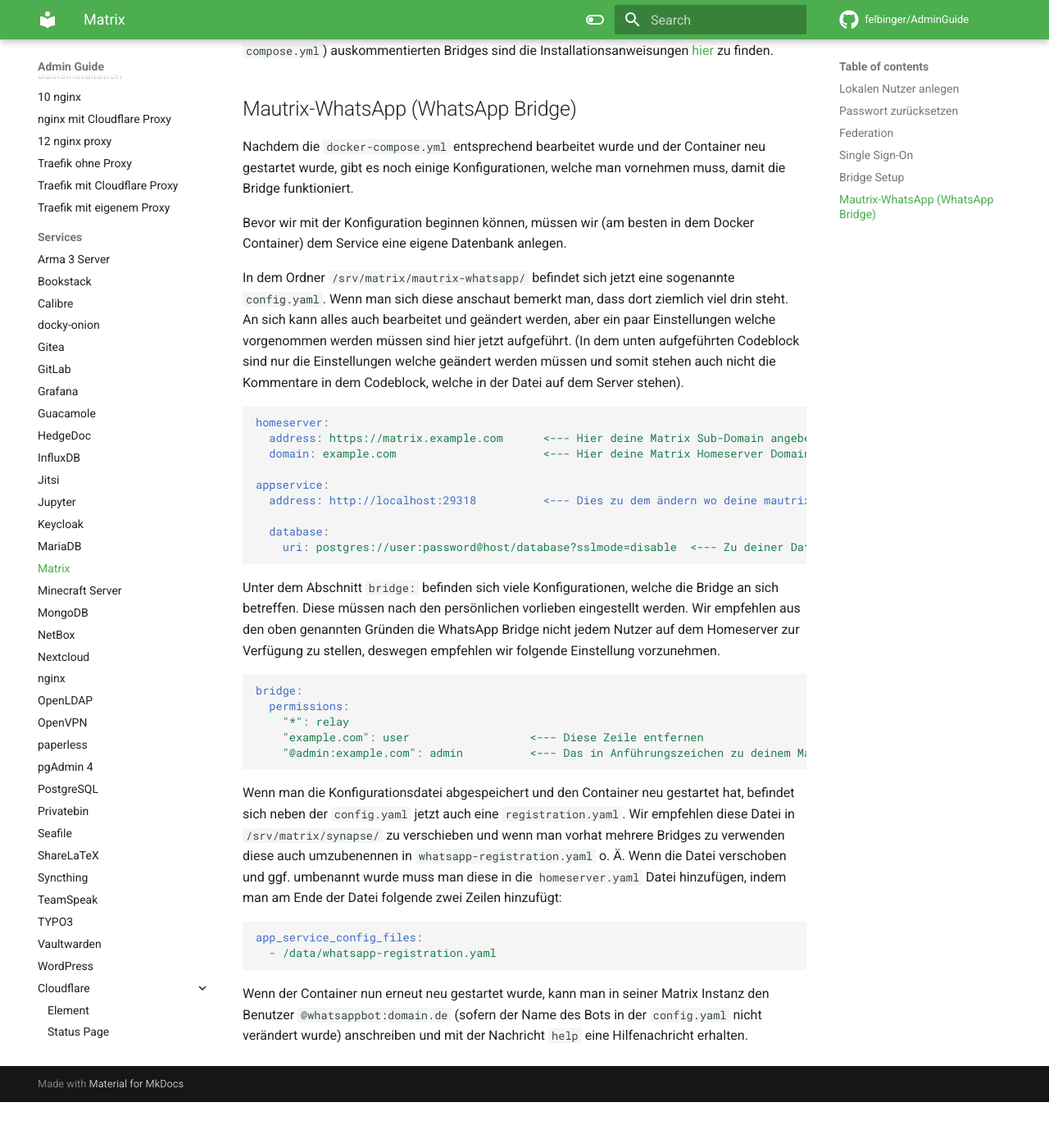
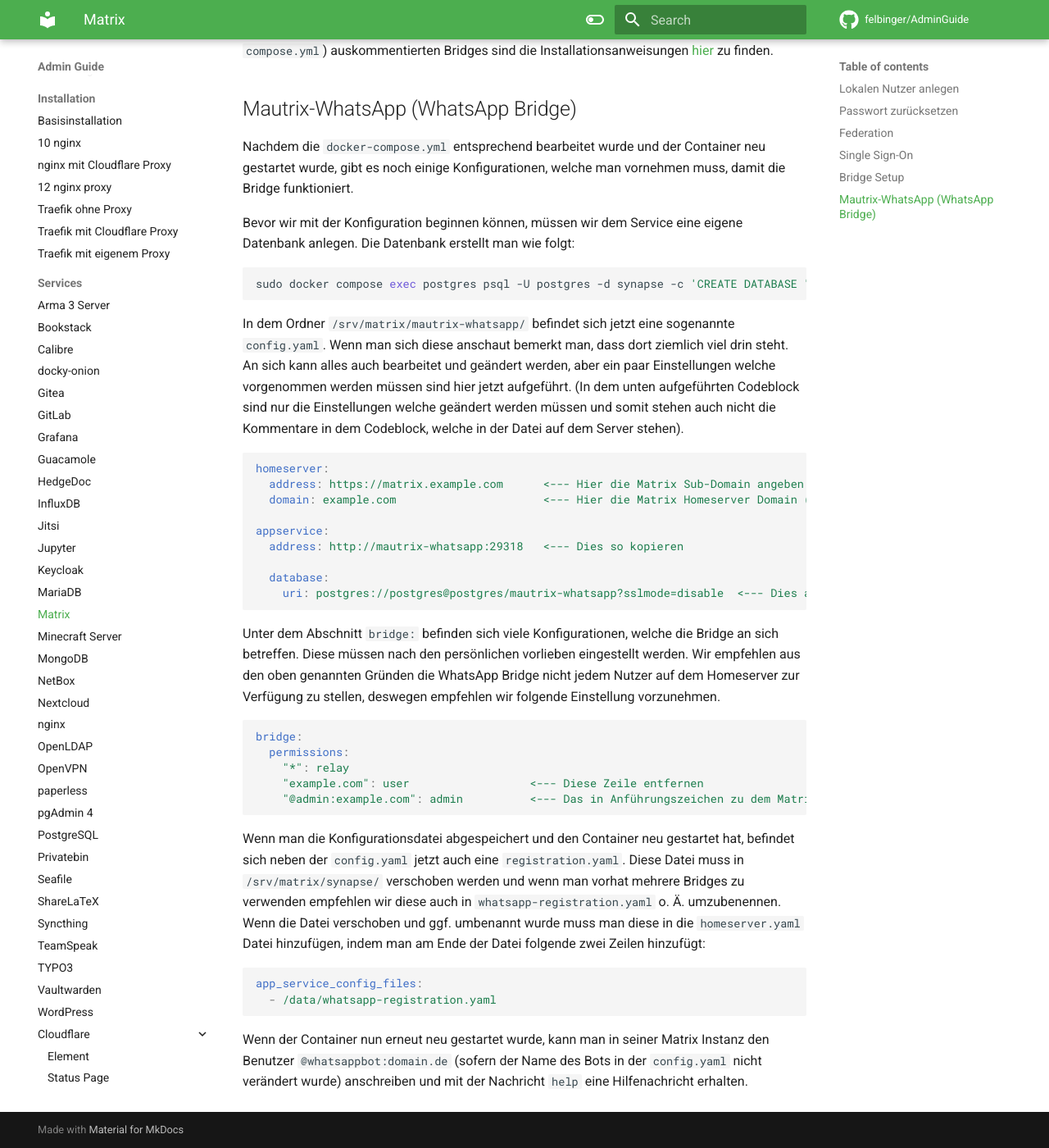
Before and after one commit to felbinger/AdminGuide, an MkDocs documentation site: the page built from docs/services/matrix.md, in a window 1280 px wide and 1400 px high, scrolled down 5954 px. Shown: the whole window at 82% size. Built offline with MkDocs 1.6.1 and Material for MkDocs 9.7.7, drawn with Linux system fonts in a browser that asks for light colours; comment, search, counter and statistics services are not loaded; before the commit the page ends 7298 px from its top, so only the background shows below that.

Commit message:
improved language

````diff
--- a/docs/services/matrix.md
+++ b/docs/services/matrix.md
@@ -307,10 +307,13 @@ die oben (`docker-compose.yml`) auskommentierten Bridges sind die Installationsa
 Nachdem die `docker-compose.yml` entsprechend bearbeitet wurde und der Container neu gestartet wurde, gibt es noch
 einige Konfigurationen, welche man vornehmen muss, damit die Bridge funktioniert.
 
-Bevor wir mit der Konfiguration beginnen können, müssen wir (am besten in dem Docker Container) dem Service eine eigene
+Bevor wir mit der Konfiguration beginnen können, müssen wir dem Service eine eigene
 Datenbank anlegen.
+Die Datenbank erstellt man wie folgt:
 
-[//]: # (TODO: Datenbank anlegen erklären)
+```shell
+sudo docker compose exec postgres psql -U postgres -d synapse -c 'CREATE DATABASE "mautrix-whatsapp";'
+```
 
 In dem Ordner `/srv/matrix/mautrix-whatsapp/` befindet sich jetzt eine sogenannte `config.yaml`. Wenn man sich diese
 anschaut bemerkt man, dass dort ziemlich viel drin steht. An sich kann alles auch bearbeitet und geändert werden, aber
@@ -320,30 +323,31 @@ die Kommentare in dem Codeblock, welche in der Datei auf dem Server stehen).
 
 ```yaml
 homeserver:
-  address: https://matrix.example.com      <--- Hier deine Matrix Sub-Domain angeben
-  domain: example.com                      <--- Hier deine Matrix Homeserver Domain (welche hinter dem Namen steht)
+  address: https://matrix.example.com      <--- Hier die Matrix Sub-Domain angeben
+  domain: example.com                      <--- Hier die Matrix Homeserver Domain (welche hinter dem Namen steht)
 
 appservice:
-  address: http://localhost:29318          <--- Dies zu dem ändern wo deine mautrix-bridge erreichbar ist (default: mautrix-whatsapp)
+  address: http://mautrix-whatsapp:29318   <--- Dies so kopieren
 
   database:
-    uri: postgres://user:password@host/database?sslmode=disable  <--- Zu deiner Datenbankverbindung ändern
+    uri: postgres://postgres@postgres/mautrix-whatsapp?sslmode=disable  <--- Dies auch kopieren
 ```
 
 Unter dem Abschnitt `bridge:` befinden sich viele Konfigurationen, welche die Bridge an sich betreffen. Diese müssen
-nach den persönlichen vorlieben eingestellt werden. Wir empfehlen aus den oben genannten Gründen die WhatsApp Bridge nicht jedem Nutzer auf
-dem Homeserver zur Verfügung zu stellen, deswegen empfehlen wir folgende Einstellung vorzunehmen.
+nach den persönlichen vorlieben eingestellt werden. Wir empfehlen aus den oben genannten Gründen die WhatsApp Bridge
+nicht jedem Nutzer auf dem Homeserver zur Verfügung zu stellen, deswegen empfehlen wir folgende Einstellung vorzunehmen.
 
 ```yaml
 bridge:
   permissions:
     "*": relay
     "example.com": user                  <--- Diese Zeile entfernen
-    "@admin:example.com": admin          <--- Das in Anführungszeichen zu deinem Matrix Namen ändern.
+    "@admin:example.com": admin          <--- Das in Anführungszeichen zu dem Matrix Namen des Admins ändern.
 ```
+
 Wenn man die Konfigurationsdatei abgespeichert und den Container neu gestartet hat, befindet sich neben der `config.yaml`
-jetzt auch eine `registration.yaml`. Wir empfehlen diese Datei in `/srv/matrix/synapse/` zu verschieben und wenn man vorhat
-mehrere Bridges zu verwenden diese auch umzubenennen in `whatsapp-registration.yaml` o. Ä.
+jetzt auch eine `registration.yaml`. Diese Datei muss in `/srv/matrix/synapse/` verschoben werden und wenn man vorhat
+mehrere Bridges zu verwenden empfehlen wir diese auch in `whatsapp-registration.yaml` o. Ä.  umzubenennen.
 Wenn die Datei verschoben und ggf. umbenannt wurde muss man diese in die `homeserver.yaml` Datei hinzufügen, indem man
 am Ende der Datei folgende zwei Zeilen hinzufügt:
 
````
